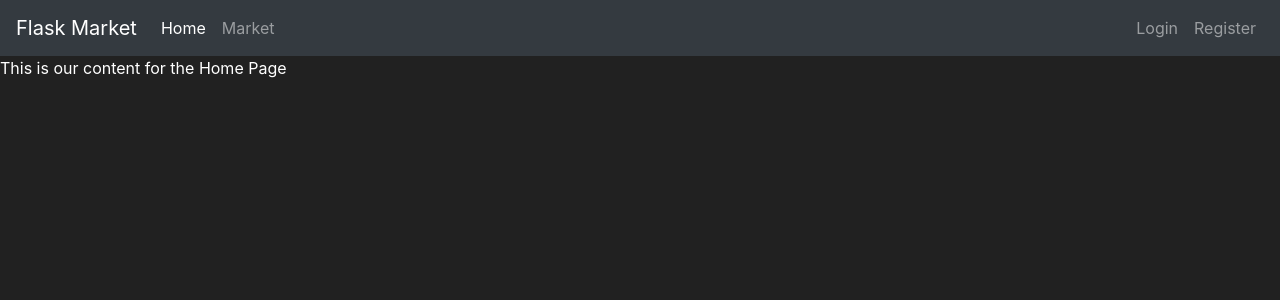
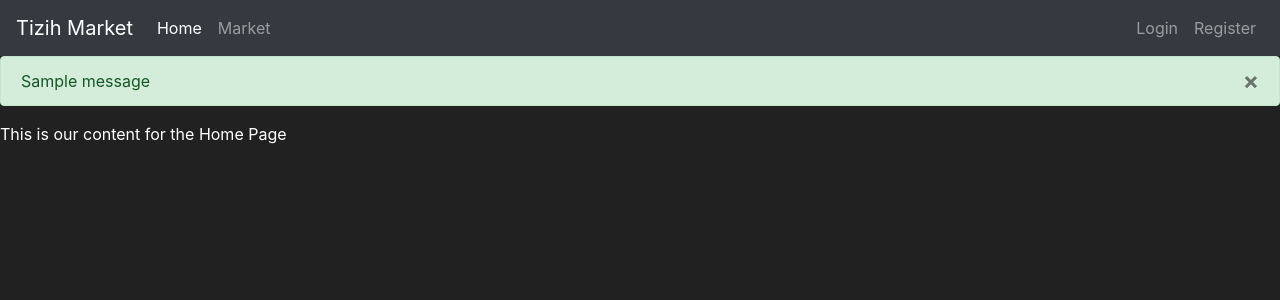
Before and after one commit to TIZIHMARKP/flask-market-place, a Flask app: page / in a window 1280 px wide. Shown: the top 300 px of the page. Run offline with Flask 3, Linux system fonts and the light colour scheme; tables that the repository leaves empty hold one stand-in row (values such as "Sample post"); one stand-in notice (Sample message) is shown; some libraries are stand-ins or nearby versions.

Commit message:
added logic to flash messages

```diff
--- a/market/templates/base.html
+++ b/market/templates/base.html
@@ -14,7 +14,7 @@
    </head>
    <body>
     <nav class="navbar navbar-expand-md navbar-dark bg-dark">
-      <a class="navbar-brand" href="#">Flask Market</a>
+      <a class="navbar-brand" href="#">Tizih Market</a>
       <button class="navbar-toggler" type="button" data-toggle="collapse" data-target="#navbarNav">
         <span class="navbar-toggler-icon"></span>
       </button>
@@ -37,9 +37,23 @@
         </ul>
       </div>
     </nav>
+        {% with messages = get_flashed_messages(with_categories = true ) %}
+            {% if messages %}
+                {% for category, message in messages %}
+                    <div class="alert alert-{{ category }}">
+                        <button type="button" class="m1-2 mb-1 close" data-dismiss="alert" aria-label="Close">
+                            <span aria-hidden="true">&times;</span>
+                        </button>
+                        {{ message }}
+                    </div>
+                {% endfor %}
+            {% endif %}
+        {% endwith %}
       {% block content %}
 
       {% endblock %}
+
+
       <!-- Future Content here -->
 
 
```
